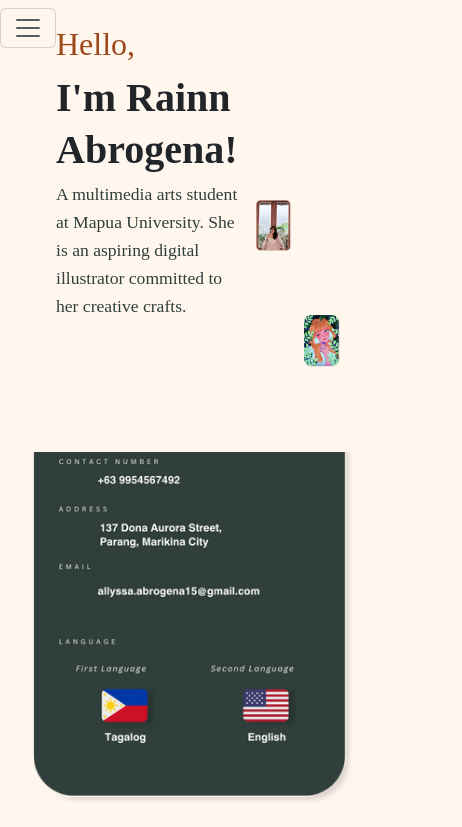
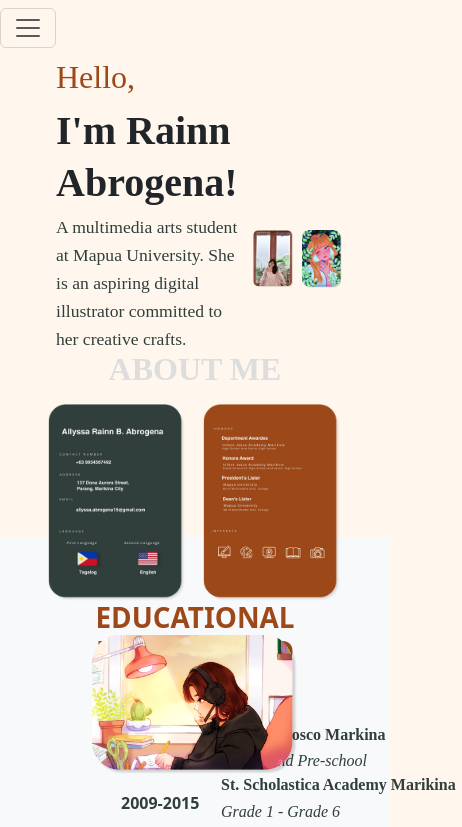
Before and after one commit to Nevriii/art_student_website, a React (Create React App) app: page / in a window 390 px wide. Shown: the top 827 px of the page, 462 px wide, since content can reach past the window. Built offline with nearby package versions, Linux system fonts and the light colour scheme.

Commit message:
Updated Mobile View (not yet 100%)

```diff
--- a/src/App.css
+++ b/src/App.css
@@ -324,16 +324,16 @@ body {
   }
 
   .introduction-image {
-    max-width: 90%;
+    max-width: 100%;
     height: auto;
     padding-top: 200px;
   }
 
   .introduction-leaf {
-    max-width: 90%;
+    max-width: 100%;
     height: auto;
-    /* padding-bottom: 100px; */
-    padding-top: 230px;
+    padding-bottom: 230px;
+    /* padding-top: 230px; */
   }
 }
 
@@ -401,6 +401,210 @@ body {
   right: 0;
 }
 
+@media (max-width: 1199px) {
+  .aboutme-container {
+    min-height: 100vh;
+    background-color: #fff7ee;
+    display: flex;
+    align-items: center;
+    padding: 2rem 0;
+    margin-top: -300px;
+    position: relative;
+    z-index: 10;
+    background-color: transparent;
+  }
+
+  .aboutme-grid {
+    display: grid;
+    grid-template-columns: 1fr 1fr 1fr;
+    gap: 2rem;
+    align-items: center;
+    max-width: 1200px;
+    margin: 0 auto;
+    padding: 0 2rem;
+  }
+
+  .aboutme-left-column {
+    display: flex;
+    flex-direction: row;
+    align-items: center;
+    gap: 2rem;
+    position: relative;
+  }
+
+  .aboutme-title {
+    font-family: 'Ibarra Real Nova', serif;
+    font-size: clamp(2rem, 2.5vw, 4rem);
+    font-weight: 700;
+    margin: 0;
+  }
+
+  .aboutme-image-container {
+    display: flex;
+    justify-content: center;
+    align-items: flex-start;
+    padding-bottom: 20rem;
+  }
+
+  .aboutme-image {
+    max-width: 100%;
+    height: auto;
+  }
+
+  .aboutme-info1 {
+    margin-top: 10rem;
+  }
+
+  .aboutme-info2 {
+    margin-bottom: 3rem;
+  }
+
+  .aboutme-comms {
+    position: absolute;
+    top: 13rem;
+    right: 0;
+  }
+}
+
+@media (max-width: 999px) {
+  .aboutme-container {
+    min-height: 100vh;
+    background-color: #fff7ee;
+    display: flex;
+    align-items: center;
+    padding: 2rem 0;
+    margin-top: -200px;
+    position: relative;
+    z-index: 100;
+    background-color: transparent;
+  }
+
+  .aboutme-grid {
+    display: grid;
+    grid-template-columns: 1fr 1fr 1fr;
+    gap: 2rem;
+    align-items: center;
+    max-width: 1200px;
+    margin: 0 auto;
+    padding: 0 2rem;
+  }
+
+  .aboutme-left-column {
+    display: flex;
+    flex-direction: row;
+    align-items: center;
+    gap: 2rem;
+    position: relative;
+  }
+
+  .aboutme-title {
+    font-family: 'Ibarra Real Nova', serif;
+    font-size: clamp(2rem, 2.5vw, 4rem);
+    font-weight: 700;
+    margin: 0;
+  }
+
+  .aboutme-image-container {
+    display: flex;
+    justify-content: center;
+    align-items: flex-start;
+    padding-bottom: 20rem;
+  }
+
+  .aboutme-image {
+    max-width: 100%;
+    height: auto;
+  }
+
+  .aboutme-image-comms {
+    max-width: 70%;
+    height: auto;
+  }
+
+  .aboutme-info1 {
+    margin-top: 10rem;
+  }
+
+  .aboutme-info2 {
+    margin-bottom: 3rem;
+  }
+
+  .aboutme-comms {
+    position: absolute;
+    top: 13rem;
+    right: 0;
+  }
+}
+
+@media (max-width: 699px) {
+  .aboutme-container {
+    min-height: auto;
+    background-color: #fff7ee;
+    display: flex;
+    align-items: center;
+    padding: 2rem 1rem;
+    margin-top: -200px;
+    position: relative;
+    z-index: 100;
+    background-color: transparent;
+    flex-direction: column; /* Stack vertically */
+  }
+
+  .aboutme-grid {
+    display: flex;
+    flex-direction: column;
+    align-items: center;
+    width: 100%;
+    max-width: 100%;
+    gap: 1rem;
+  }
+
+  /* Center the title at the top */
+  .aboutme-title {
+    font-family: 'Ibarra Real Nova', serif;
+    font-size: clamp(2rem, 5vw, 3rem);
+    font-weight: 700;
+    margin: 0;
+    text-align: center;
+    writing-mode: horizontal-tb; /* Disable sideways */
+    position: static; /* Remove absolute positioning */
+    color: #DDDDDD;
+  }
+
+  /* Two-column layout for info1 & info2 */
+  .aboutme-two-columns {
+    display: grid;
+    grid-template-columns: 1fr 1fr;
+    gap: 1rem;
+    width: 100%;
+  }
+
+  .aboutme-image-container {
+    display: flex;
+    justify-content: center;
+    align-items: center;
+    padding-bottom: 0;
+  }
+
+  .aboutme-info1 {
+    margin-top: 0;
+  }
+
+  .aboutme-info2 {
+    margin-bottom: 0;
+  }
+
+  /* Center comms below */
+  .aboutme-comms {
+    position: static;
+    margin-top: 1rem;
+    display: block;
+    margin-left: auto;
+    margin-right: auto;
+  }
+}
+
+
 /* EducationalBackground Section Styles */
 .educational-container {
   margin-top: -600px;
@@ -455,6 +659,229 @@ body {
 
 }
 
+@media (max-width: 1199px) {
+  .educational-container {
+    margin-top: -600px;
+    position: relative;
+    z-index: 5;
+    padding: 4rem 0;
+  }
+
+  .educational-title {
+    color: #9c4819;
+    font-weight: 700;
+    text-align: center;
+    position: relative;
+    top: 1rem;
+  }
+
+  .educational-table {
+    width: 10%;
+    border-collapse: collapse;
+  }
+
+  .educational-table td {
+    vertical-align: top;
+  }
+
+  .educational-table td:first-child {
+    width: 100px;
+    font-weight: 600;
+    /* color: #9c4819; */
+  }
+
+  .educational-school {
+    font-weight: 700;
+    color: #303f3c;
+    margin-bottom: 0.5rem;
+  }
+
+  .educational-course {
+    font-weight: 600;
+    color: #303f3c;
+    margin-bottom: 0.5rem;
+  }
+
+  .educational-level {
+    font-style: italic;
+    color: #666;
+  }
+
+  .educational-years {
+    position: relative;
+    top: 1rem;
+
+  }
+}
+
+@media (max-width: 999px) {
+  .educational-container {
+    margin-top: -600px;
+    position: relative;
+    z-index: 5;
+    padding: 4rem 0;
+  }
+
+  .educational-title {
+    color: #9c4819;
+    font-weight: 700;
+    text-align: center;
+    position: relative;
+    top: -3rem;
+  }
+
+  .educational-table {
+    width: 10%;
+    border-collapse: collapse;
+    margin-left: 8rem;
+  }
+
+  .educational-table td {
+    vertical-align: top;
+  }
+
+  .educational-table td:first-child {
+    width: 100px;
+    font-weight: 600;
+    /* color: #9c4819; */
+  }
+
+  .educational-school {
+    font-weight: 700;
+    color: #303f3c;
+    margin-bottom: 0.5rem;
+  }
+
+  .educational-course {
+    font-weight: 600;
+    color: #303f3c;
+    margin-bottom: 0.5rem;
+  }
+
+  .educational-level {
+    font-style: italic;
+    color: #666;
+  }
+
+  .educational-years {
+    position: relative;
+    top: 1rem;
+
+  }
+}
+
+@media (max-width: 899px) {
+  .educational-container {
+    margin-top: -600px;
+    position: relative;
+    z-index: 5;
+    padding: 4rem 0;
+  }
+
+  .educational-title {
+    color: #9c4819;
+    font-weight: 700;
+    text-align: center;
+    position: relative;
+    top: -3rem;
+  }
+
+  .educational-table {
+    width: 10%;
+    border-collapse: collapse;
+    margin-left: 9rem;
+  }
+
+  .educational-table td {
+    vertical-align: top;
+  }
+
+  .educational-table td:first-child {
+    width: 100px;
+    font-weight: 600;
+    /* color: #9c4819; */
+  }
+
+  .educational-school {
+    font-weight: 700;
+    color: #303f3c;
+    margin-bottom: 0.5rem;
+  }
+
+  .educational-course {
+    font-weight: 600;
+    color: #303f3c;
+    margin-bottom: 0.5rem;
+  }
+
+  .educational-level {
+    font-style: italic;
+    color: #666;
+  }
+
+  .educational-years {
+    position: relative;
+    top: 1rem;
+
+  }
+}
+
+@media (max-width: 760px) {
+  .educational-container {
+    margin-top: -600px;
+    position: relative;
+    z-index: 5;
+    padding: 4rem 0;
+  }
+
+  .educational-title {
+    color: #9c4819;
+    font-weight: 700;
+    text-align: center;
+    position: relative;
+    top: -3rem;
+  }
+
+  .educational-table {
+    width: 10%;
+    border-collapse: collapse;
+    margin-left: 6rem;
+  }
+
+  .educational-table td {
+    vertical-align: top;
+  }
+
+  .educational-table td:first-child {
+    width: 100px;
+    font-weight: 600;
+    /* color: #9c4819; */
+  }
+
+  .educational-school {
+    font-weight: 700;
+    color: #303f3c;
+    margin-bottom: 0.5rem;
+  }
+
+  .educational-course {
+    font-weight: 600;
+    color: #303f3c;
+    margin-bottom: 0.5rem;
+  }
+
+  .educational-level {
+    font-style: italic;
+    color: #666;
+  }
+
+  .educational-years {
+    position: relative;
+    top: 1rem;
+
+  }
+}
+
 /* Expertise CSS Style Design */
 .expertiseloc {
   font-weight: 1000;
@@ -463,41 +890,7 @@ body {
 
 
 /* Responsive design for AboutMe */
-@media only screen and (max-width: 1024px) {
-  .aboutme-grid {
-    grid-template-columns: 1fr 1fr;
-    gap: 1.5rem;
-  }
 
-  .aboutme-left-column {
-    grid-column: 1 / -1;
-    flex-direction: row;
-    justify-content: center;
-    gap: 3rem;
-  }
-
-  .aboutme-title {
-    transform: rotate(0deg);
-    writing-mode: horizontal-tb;
-  }
-}
-
-@media only screen and (max-width: 768px) {
-  .aboutme-grid {
-    grid-template-columns: 1fr;
-    gap: 2rem;
-  }
-
-  .aboutme-left-column {
-    flex-direction: column;
-    gap: 2rem;
-  }
-
-  .aboutme-title {
-    transform: rotate(0deg);
-    writing-mode: horizontal-tb;
-  }
-}
 
 /*  Link Design  */
 a{
--- a/src/components/AboutMe.js
+++ b/src/components/AboutMe.js
@@ -1,12 +1,23 @@
-import React from 'react';
+import React, { useState, useEffect } from 'react';
 import info1Image from '../assets/photos/info1.png';
 import info2Image from '../assets/photos/info2.png';
 import commsImage from '../assets/photos/comms.png';
 
 const AboutMe = () => {
+  const [isDesktop, setIsDesktop] = useState(window.innerWidth >= 700);
+
+  useEffect(() => {
+    const handleResize = () => setIsDesktop(window.innerWidth >= 700);
+    window.addEventListener('resize', handleResize);
+    return () => window.removeEventListener('resize', handleResize);
+  }, []);
+
   return (
-    <div className="aboutme-container" id='about_me'>
+    <div className="aboutme-container" id="about_me">
       <div className="aboutme-grid">
+        {isDesktop ? (
+          // ===== DESKTOP LAYOUT =====
+          <>
             {/* Left Column - Rotated "About Me" text and info1.png */}
             <div className="aboutme-left-column">
               <h2 className="aboutme-title sideways-text fontcolor2">ABOUT ME</h2>
@@ -36,6 +47,40 @@ const AboutMe = () => {
                 className="aboutme-image aboutme-comms"
               />
             </div>
+          </>
+        ) : (
+          // ===== MOBILE LAYOUT =====
+          <>
+            <h2 className="aboutme-title fontcolor2">ABOUT ME</h2>
+
+            {/* Two-column layout for info1 & info2 */}
+            <div className="aboutme-two-columns">
+              <div className="aboutme-image-container">
+                <img
+                  src={info1Image}
+                  alt="About Me Info 1"
+                  className="aboutme-image aboutme-info1"
+                />
+              </div>
+              <div className="aboutme-image-container">
+                <img
+                  src={info2Image}
+                  alt="About Me Info 2"
+                  className="aboutme-image aboutme-info2"
+                />
+              </div>
+            </div>
+
+            {/* Comms below */}
+            <div className="aboutme-image-container" style={{ position: 'relative' }}>
+              <img
+                src={commsImage}
+                alt="Communications"
+                className="aboutme-image-comms aboutme-comms"
+              />
+            </div>
+          </>
+        )}
       </div>
     </div>
   );
```
Also changed, not shown: src/App.js (line endings or trailing spaces). Lines whose indentation alone changed are shown as unchanged.
